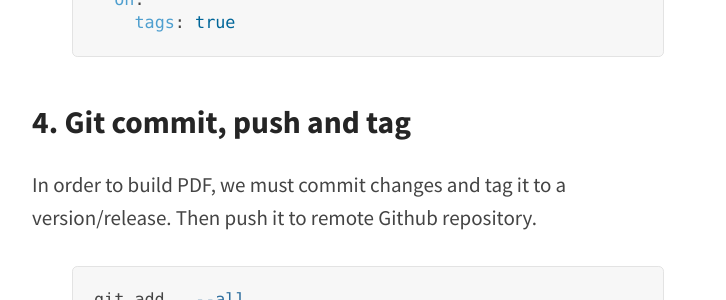
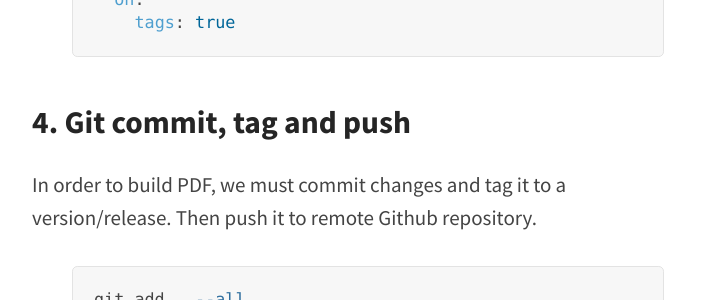
Before and after one commit to hbcbh1999/harshjv.github.io, a Jekyll site: the page built from _posts/2015-04-01-setup-latex-pdf-build-using-travis-ci.md, in a window 1280 px wide and 900 px high, scrolled down 2470 px. Shown: the part 158-458 px from the top of the window, without its empty margins (272-998 px from the left). Built offline with Jekyll 4.4.1, drawn with Linux system fonts in a browser that asks for light colours; comment, search, counter and statistics services are not loaded.

```diff
--- a/_posts/2015-04-01-setup-latex-pdf-build-using-travis-ci.md
+++ b/_posts/2015-04-01-setup-latex-pdf-build-using-travis-ci.md
@@ -80,7 +80,7 @@ deploy:
     tags: true
 {% endhighlight %}
 
-## 4. Git commit, push and tag
+## 4. Git commit, tag and push
 
 In order to build PDF, we must commit changes and tag it to a version/release. Then push it to remote Github repository.
 
```
